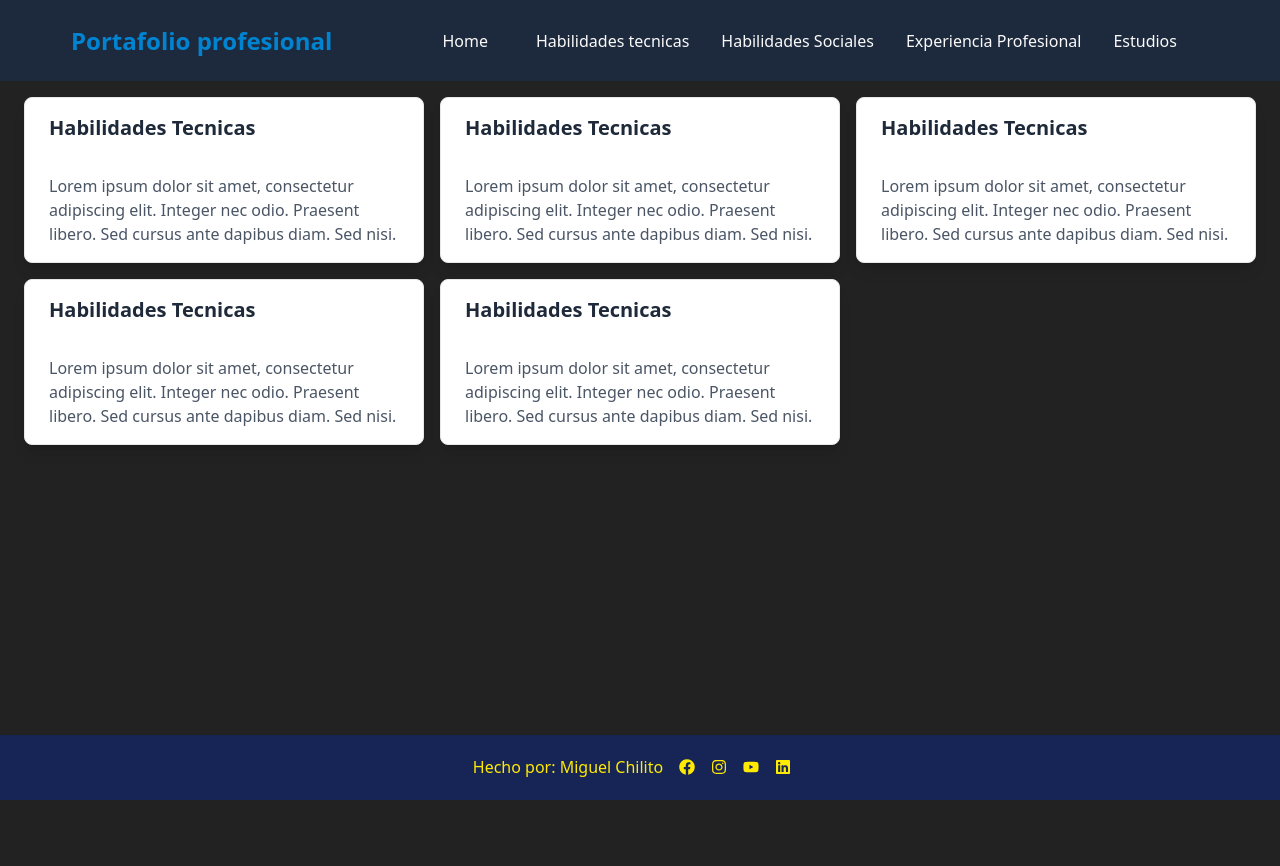
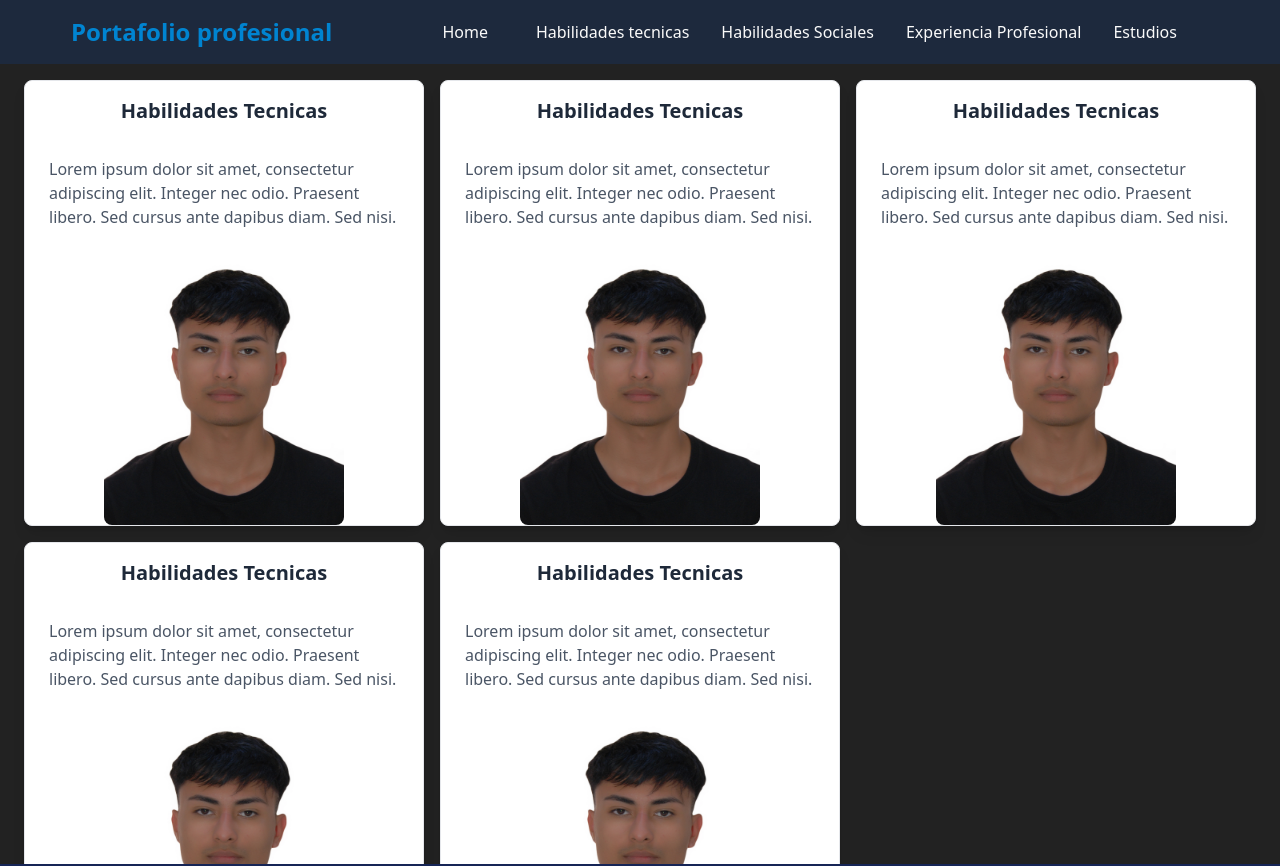
Before and after one commit to miiguel16/PortafolioProfesional, a React (Vite) app: page /TechnicalSkills in a window 1280 px wide. Shown: the top 866 px of the page. Before the commit the page ends 800 px from the top, so only its background shows below. Built offline with nearby package versions, Linux system fonts and the light colour scheme.

Commit message:
correction the some things but, i need to correction the page (Technical skills)

```diff
--- a/src/App.jsx
+++ b/src/App.jsx
@@ -1,29 +1,30 @@
-import { Routes, Route } from "react-router-dom"
-import { Home } from "./pages/Home"
-import { ProfessionalExperience } from "./pages/ProfessionalExperience/ProfessionalExperience"
-import { SocialSkills } from "./pages/SocialSkills/SocialSkills"
-import { TechnicalSkills } from "./pages/TechnicalSkills/TechnicalSkills"
-import { Studies } from "./pages/Studies/Studies"
-import { NotFound } from "./pages/NotFound/NotFound"
-import { Header } from "./layouts/Header/Header"
-import { Footer } from "./layouts/Footer/Footer"
+import { Routes, Route } from "react-router-dom";
+import { Home } from "./pages/Home";
+import { ProfessionalExperience } from "./pages/ProfessionalExperience/ProfessionalExperience";
+import { SocialSkills } from "./pages/SocialSkills/SocialSkills";
+import { TechnicalSkills } from "./pages/TechnicalSkills/TechnicalSkills";
+import { Studies } from "./pages/Studies/Studies";
+import { NotFound } from "./pages/NotFound/NotFound";
+import { Header } from "./layouts/Header/Header";
+import { Footer } from "./layouts/Footer/Footer";
 
 export const App = () => {
-
   return (
     <>
-      <Header/>
-    <Routes>
-      <Route path="/" element={<Home />}/>
-      <Route path="/SocialSkills" element ={< SocialSkills />} />
-      <Route path="/ProfessionalExperience" element ={< ProfessionalExperience />} />
-      <Route path="/TechnicalSkills" element ={< TechnicalSkills />} />
-      <Route path="/Studies" element ={<Studies />} />
-      {/* <Route path="*" element={<NotFound />}/> */}
-    </Routes>
-    <Footer/>
 
+{/* <div className="min-h-screen flex flex-col"> */}
+      <Header />
+
+      <main className="flex-1">
+        <Routes>
+          <Route path="/" element={<Home />} />
+          <Route path="/SocialSkills" element={<SocialSkills />} />
+          <Route path="/ProfessionalExperience" element={<ProfessionalExperience />} />
+          <Route path="/TechnicalSkills" element={<TechnicalSkills />} />
+          <Route path="/Studies" element={<Studies />} />
+        </Routes>
+      </main>
+      <Footer />
     </>
-  )
-
-}
+  );
+};
--- a/src/Ul/CardInfo/CardInfo.jsx
+++ b/src/Ul/CardInfo/CardInfo.jsx
@@ -1,18 +1,26 @@
-export const CardInfo = ({ title, content,img }) => {
+export const CardInfo = ({ title, content,images }) => {
     return (
         <div className="w-11/12 sm:w-64 md:w-72 lg:w-96 xl:w-[400px] rounded-lg overflow-hidden shadow-lg bg-white border border-gray-200 transition-all duration-300 ease-in-out">
 
           <div className="px-6 py-4">
-            <h2 className="font-semibold text-xl text-gray-800 truncate">{title}</h2>
+            <h2 className="font-semibold text-xl text-gray-800 truncate flex justify-center items-center ">{title}</h2>
           </div>
 
           <div className="px-6 py-4">
             <p className="text-gray-600 text-base">{content}</p>
           </div>
 
-          <img src={img} alt="" />
+          <div className=" flex justify-center">
+            {images && images.map((img, index) => (
 
-
+                <img
+                key={index}
+                src={img}
+                alt= {`imagen ${index + 1}`}
+                className="w-60 h-70 rounded-lg"
+                />
+            ))}
+          </div>
 
         </div>
     );
--- a/src/layouts/Footer/Footer.jsx
+++ b/src/layouts/Footer/Footer.jsx
@@ -9,7 +9,7 @@ import {
 export const Footer =()=>{
     return(
         <>
-            <footer className="bg-blue-950 w-full h-20 flex flex-row justify-center items-center">
+            <footer className="bg-blue-950 w-full h-[30px] flex flex-row justify-center items-center">
                 <References
                     styleReference="list-none pr-4"
                     contentReference="Hecho por: Miguel Chilito"
--- a/src/pages/TechnicalSkills/TechnicalSkills.jsx
+++ b/src/pages/TechnicalSkills/TechnicalSkills.jsx
@@ -1,31 +1,40 @@
 import React from 'react'
 import { CardInfo } from '../../Ul/CardInfo/CardInfo'
+import Photo1 from "../../assets/images/Photo1.jpg";
+
 
 export function TechnicalSkills() {
   return (
     <main  className="h-dvh">
 
-    <div className='grid grid-cols-1 gap-4 sm:grid-cols-2 md:grid-cols-2 lg:grid-cols-2 xl:grid-cols-3 p-4'>
+      {/* <main  className="flex-1 p-4"> */}
+
+    <div className='grid grid-cols-1 gap-4 sm:grid-cols-2 md:grid-cols-2 lg:grid-cols-3 xl:grid-cols-3 p-4 '>
 
         <CardInfo
           title="Habilidades Tecnicas"
           content="Lorem ipsum dolor sit amet, consectetur adipiscing elit. Integer nec odio. Praesent libero. Sed cursus ante dapibus diam. Sed nisi."
+          images={[Photo1]}
         />
         <CardInfo
           title="Habilidades Tecnicas"
           content="Lorem ipsum dolor sit amet, consectetur adipiscing elit. Integer nec odio. Praesent libero. Sed cursus ante dapibus diam. Sed nisi."
+          images={[Photo1]}
         />
         <CardInfo
           title="Habilidades Tecnicas"
           content="Lorem ipsum dolor sit amet, consectetur adipiscing elit. Integer nec odio. Praesent libero. Sed cursus ante dapibus diam. Sed nisi."
+          images={[Photo1]}
         />
         <CardInfo
           title="Habilidades Tecnicas"
           content="Lorem ipsum dolor sit amet, consectetur adipiscing elit. Integer nec odio. Praesent libero. Sed cursus ante dapibus diam. Sed nisi."
+          images={[Photo1]}
         />
         <CardInfo
           title="Habilidades Tecnicas"
           content="Lorem ipsum dolor sit amet, consectetur adipiscing elit. Integer nec odio. Praesent libero. Sed cursus ante dapibus diam. Sed nisi."
+          images={[Photo1]}
         />
     </div>
 
```
